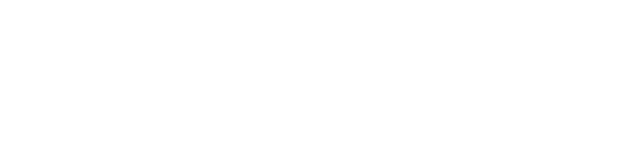
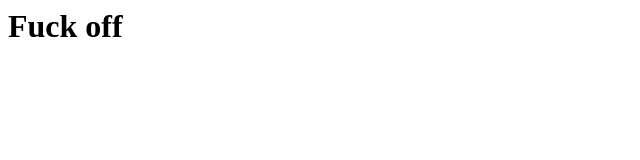
Before and after one commit to umangvatsa/project-2, a plain HTML site: page index.html in a window 1280 px wide. Shown: the whole page, without its empty margins (0-640 px from the left). Drawn offline with Linux system fonts and the light colour scheme.

Commit message:
Style file added to the project-2 test branch

```diff
--- a/index.html
+++ b/index.html
@@ -6,6 +6,6 @@
     <title>Document</title>
 </head>
 <body>
-
+    <h1>Fuck off</h1>
 </body>
 </html>
--- /dev/null
+++ b/style.css
@@ -0,0 +1,4 @@
+h1{
+    color: solid black;
+    border: 2px solid red;
+}
```
